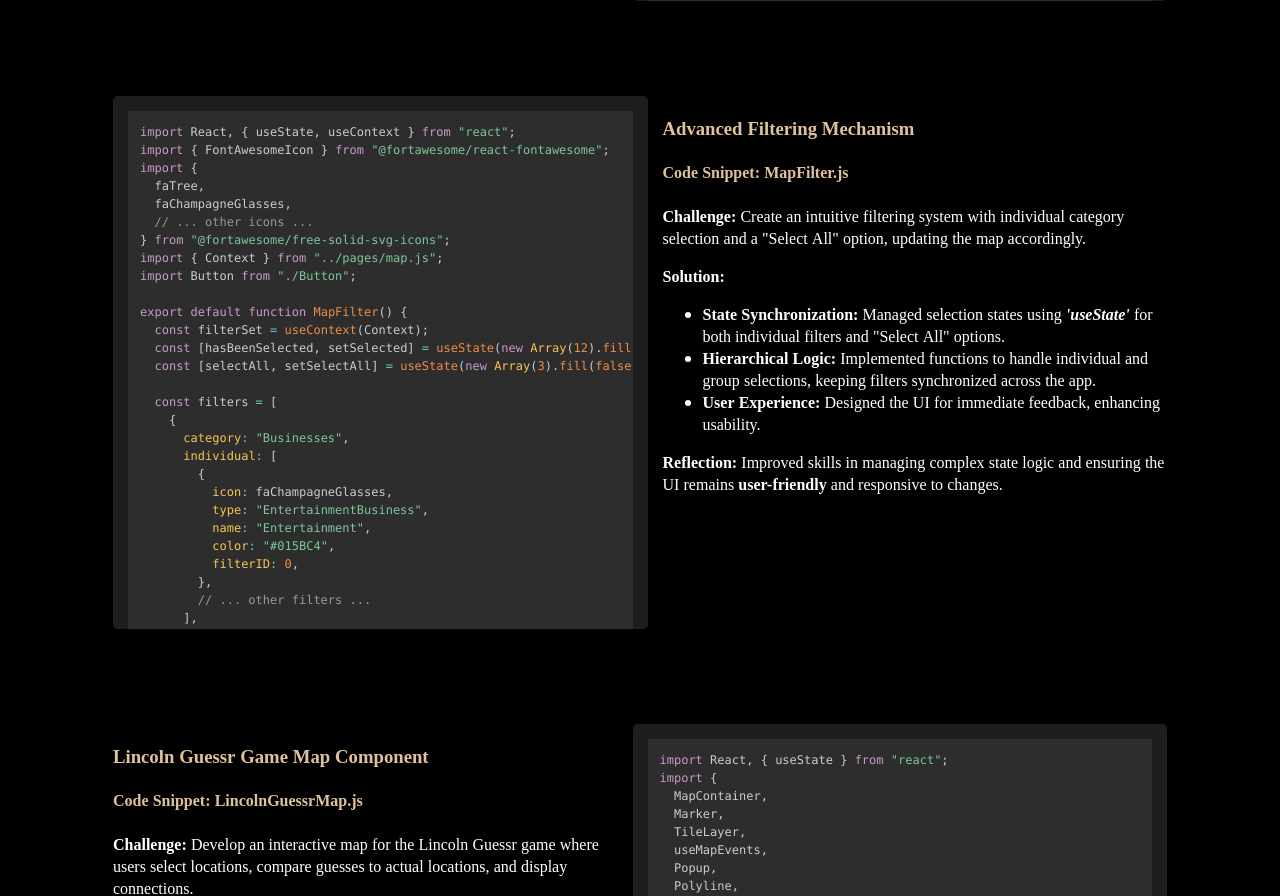
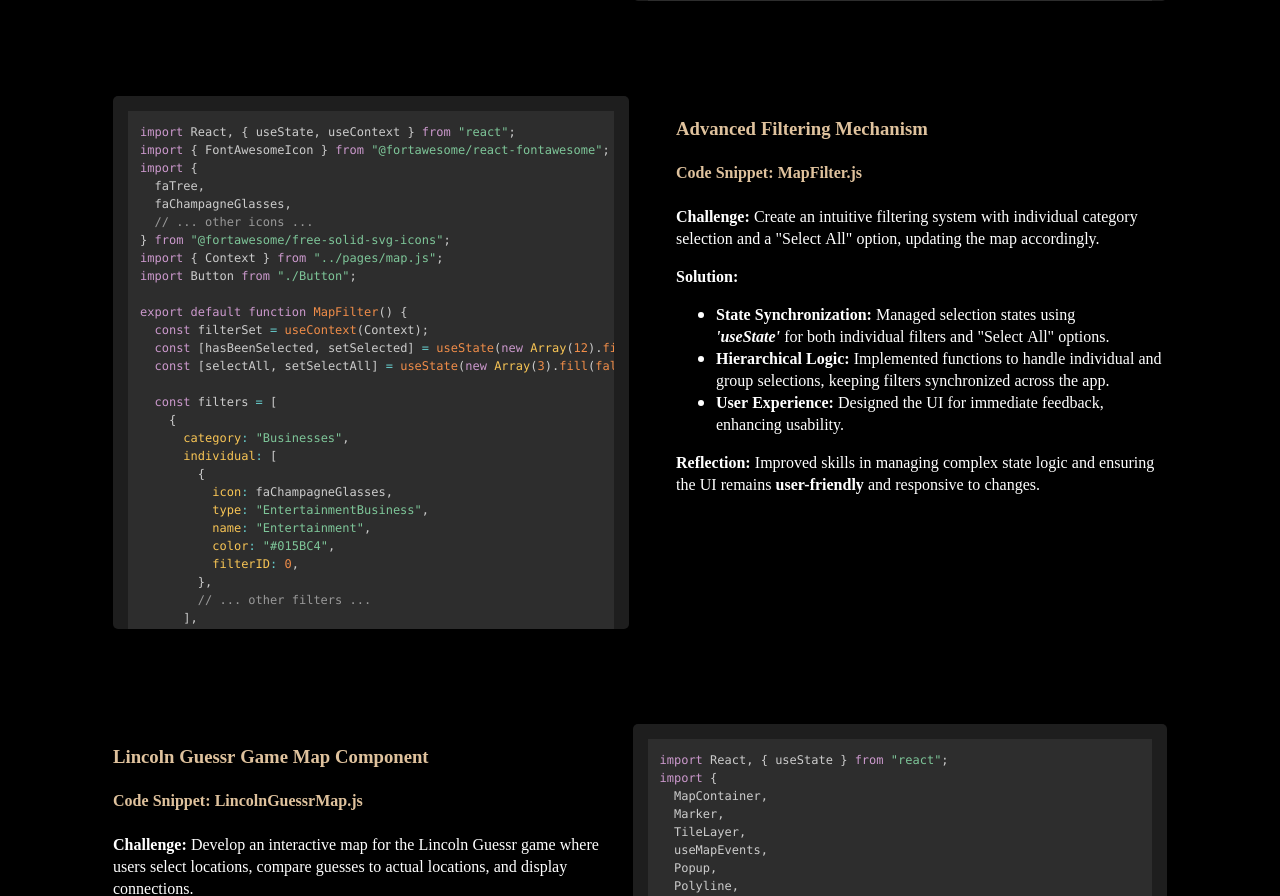
Before and after one commit to manhamalik/Portfolio, a plain HTML site: page index.html in a window 1280 px wide. Shown: the part 7960-8856 px from the top of the page. Drawn offline with nearby package versions, Linux system fonts and the light colour scheme.

Commit message:
DiscoverLincoln

```diff
--- a/index.html
+++ b/index.html
@@ -270,7 +270,7 @@
 </section>
     <section class="code-highlight-section">
     <div class="explanation-code-container reverse">
-        <div class="explanation left">
+        <div class="explanation right">
             <h3>Advanced Filtering Mechanism</h3>
             <h4>Code Snippet: MapFilter.js</h4>
             <p><strong>Challenge:</strong> Create an intuitive filtering system with individual category selection and a "Select All" option, updating the map accordingly.</p> <p><strong>Solution:</strong></p> <ul> <li><strong>State Synchronization:</strong> Managed selection states using <strong><em>'useState'</em></strong>&nbsp;for both individual filters and "Select All" options.</li> <li><strong>Hierarchical Logic:</strong> Implemented functions to handle individual and group selections, keeping filters synchronized across the app.</li> <li><strong>User Experience:</strong> Designed the UI for immediate feedback, enhancing usability.</li> </ul> <p><strong>Reflection:</strong> Improved skills in managing complex state logic and ensuring the UI remains <strong>user-friendly</strong> and responsive to changes.</p></div>
```
